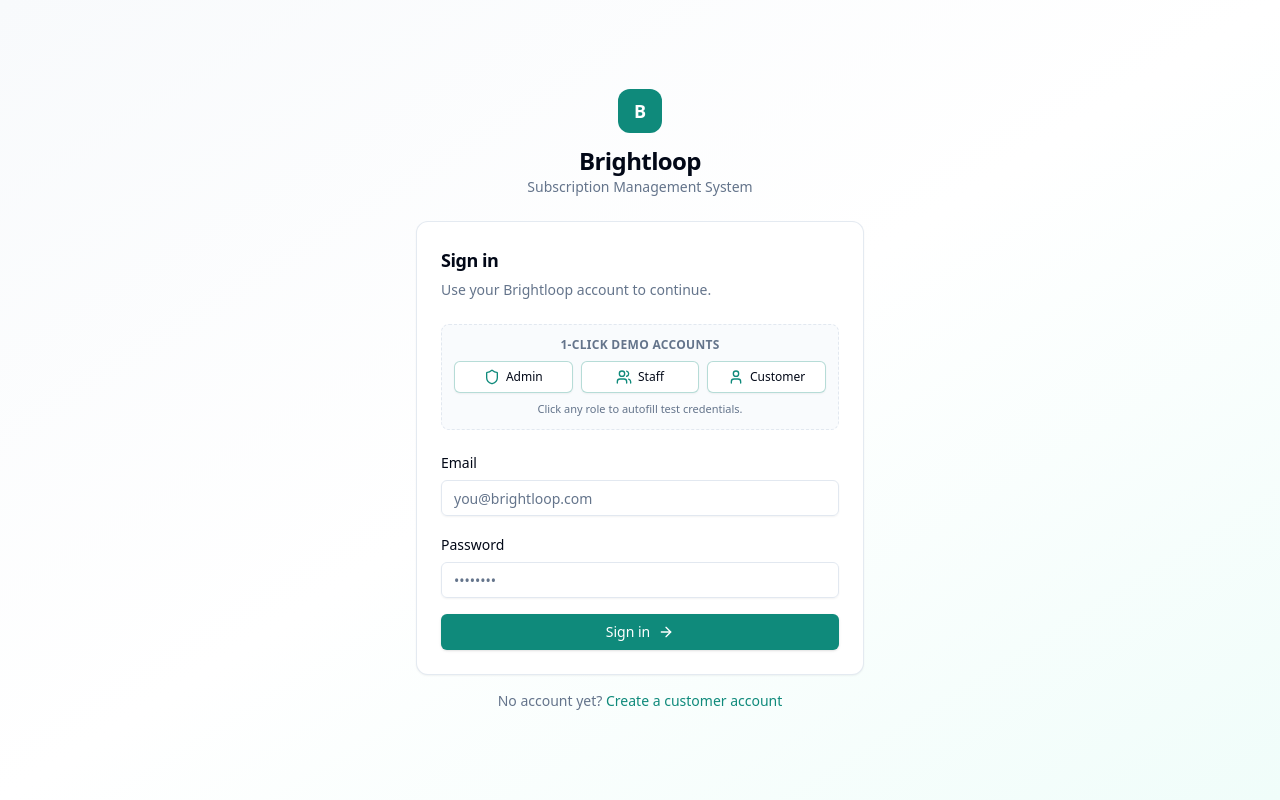
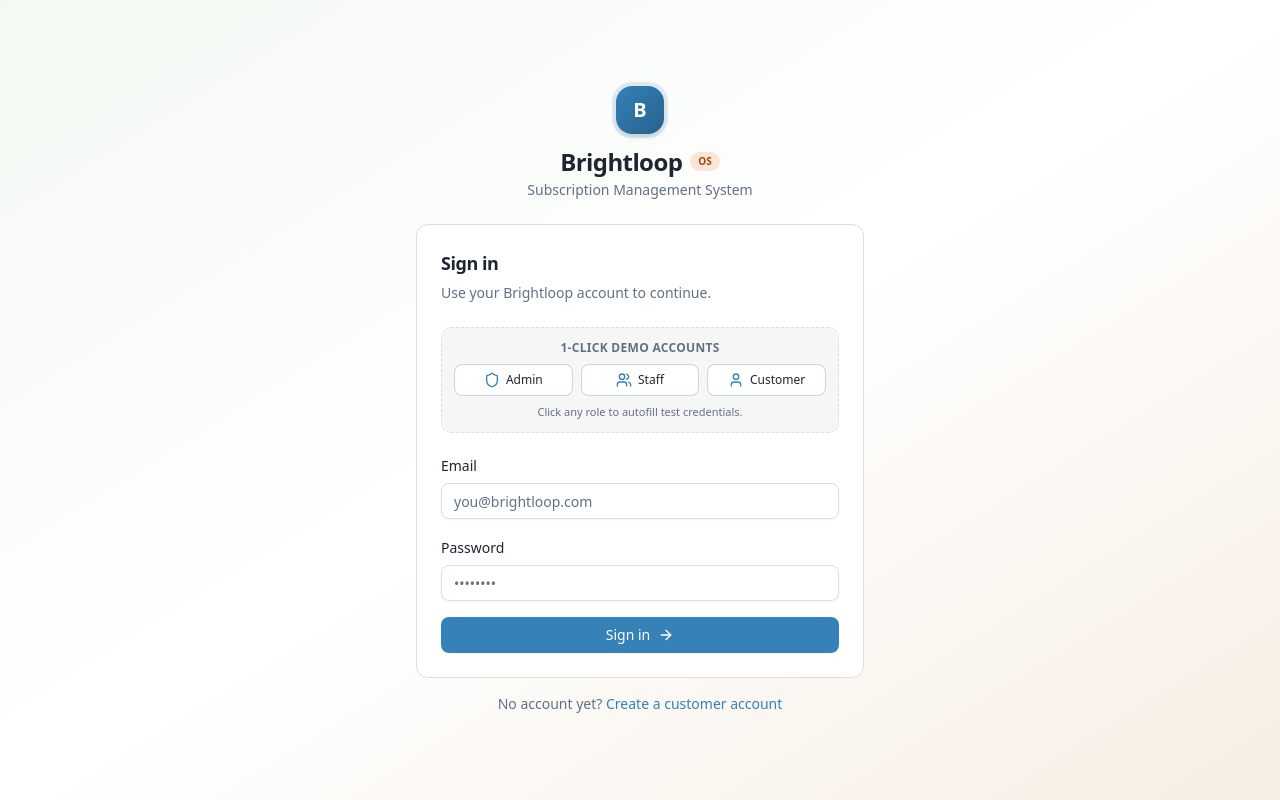
Before and after one commit to jayz20083147/OdooXflux_hackathon, a Next.js app: page /login in a window 1280 px wide. Built offline with nearby package versions, Linux system fonts and the light colour scheme.

Commit message:
style(ui): redesign interface with custom palette (#ebe9e9, #f3f8f2, #3581b8, #fcb07e, #dee2d6)

```diff
--- a/src/app/(app)/layout.tsx
+++ b/src/app/(app)/layout.tsx
@@ -8,7 +8,7 @@ export default async function AppLayout({
   const user = await requireUser();
 
   return (
-    <div className="flex min-h-screen bg-slate-50/50">
+    <div className="flex min-h-screen bg-background">
       <AppSidebar role={user.role} />
       <div className="flex min-w-0 flex-1 flex-col">
         <AppHeader user={user} />
--- a/src/app/(auth)/layout.tsx
+++ b/src/app/(auth)/layout.tsx
@@ -2,14 +2,19 @@ export default function AuthLayout({
   children,
 }: Readonly<{ children: React.ReactNode }>) {
   return (
-    <div className="flex min-h-screen items-center justify-center bg-gradient-to-br from-slate-50 via-white to-teal-50 px-4 py-10">
+    <div className="flex min-h-screen items-center justify-center bg-gradient-to-br from-brand-mint via-card to-brand-peach/15 px-4 py-10 selection:bg-brand-peach/30">
       <div className="w-full max-w-md">
         <div className="mb-6 text-center">
-          <div className="mx-auto mb-3 flex h-11 w-11 items-center justify-center rounded-xl bg-primary text-lg font-bold text-primary-foreground">
+          <div className="mx-auto mb-3 flex h-12 w-12 items-center justify-center rounded-2xl bg-gradient-to-br from-brand-ocean to-[#26628d] text-xl font-bold text-white shadow-md ring-4 ring-brand-ocean/15">
             B
           </div>
-          <h1 className="text-2xl font-semibold tracking-tight">Brightloop</h1>
-          <p className="text-sm text-muted-foreground">
+          <div className="flex items-center justify-center gap-2">
+            <h1 className="text-2xl font-bold tracking-tight text-foreground">Brightloop</h1>
+            <span className="rounded-full bg-brand-peach/30 text-[#9a4b16] px-2 py-0.5 text-[10px] font-bold">
+              OS
+            </span>
+          </div>
+          <p className="text-sm font-medium text-muted-foreground mt-0.5">
             Subscription Management System
           </p>
         </div>
--- a/src/app/(portal)/layout.tsx
+++ b/src/app/(portal)/layout.tsx
@@ -14,7 +14,7 @@ export default async function PortalLayout({
   if (user.role !== "CUSTOMER") redirect("/admin");
 
   return (
-    <div className="min-h-screen bg-slate-50">
+    <div className="min-h-screen bg-background">
       <PortalNav userName={user.name ?? user.email ?? "Customer"} />
       <main className="mx-auto max-w-5xl px-4 py-8">{children}</main>
     </div>
--- a/src/app/globals.css
+++ b/src/app/globals.css
@@ -4,48 +4,48 @@
 
 @layer base {
   :root {
-    --background: 0 0% 100%;
-    --foreground: 222.2 84% 4.9%;
+    --background: 110 25% 96.5%; /* #f3f8f2 Nyanza / Mint Cream */
+    --foreground: 215 25% 15%;
     --card: 0 0% 100%;
-    --card-foreground: 222.2 84% 4.9%;
+    --card-foreground: 215 25% 15%;
     --popover: 0 0% 100%;
-    --popover-foreground: 222.2 84% 4.9%;
-    --primary: 173 80% 30%;
+    --popover-foreground: 215 25% 15%;
+    --primary: 205 55% 46.5%; /* #3581b8 Steel Ocean Blue */
     --primary-foreground: 0 0% 100%;
-    --secondary: 210 40% 96.1%;
-    --secondary-foreground: 222.2 47.4% 11.2%;
-    --muted: 210 40% 96.1%;
-    --muted-foreground: 215.4 16.3% 46.9%;
-    --accent: 210 40% 96.1%;
-    --accent-foreground: 222.2 47.4% 11.2%;
+    --secondary: 0 3% 91.8%; /* #ebe9e9 Platinum */
+    --secondary-foreground: 215 25% 20%;
+    --muted: 0 3% 91.8%; /* #ebe9e9 */
+    --muted-foreground: 215 15% 45%;
+    --accent: 24 95% 74%; /* #fcb07e Warm Peach / Coral */
+    --accent-foreground: 15 75% 24%;
     --destructive: 0 72.2% 50.6%;
     --destructive-foreground: 0 0% 100%;
-    --border: 214.3 31.8% 91.4%;
-    --input: 214.3 31.8% 91.4%;
-    --ring: 173 80% 30%;
-    --radius: 0.5rem;
+    --border: 80 17% 86%; /* #dee2d6 Timberwolf */
+    --input: 80 17% 86%; /* #dee2d6 */
+    --ring: 205 55% 46.5%; /* #3581b8 */
+    --radius: 0.625rem;
   }
 
   .dark {
-    --background: 222.2 84% 4.9%;
-    --foreground: 210 40% 98%;
-    --card: 222.2 84% 4.9%;
-    --card-foreground: 210 40% 98%;
-    --popover: 222.2 84% 4.9%;
-    --popover-foreground: 210 40% 98%;
-    --primary: 173 80% 40%;
-    --primary-foreground: 222.2 47.4% 11.2%;
-    --secondary: 217.2 32.6% 17.5%;
-    --secondary-foreground: 210 40% 98%;
-    --muted: 217.2 32.6% 17.5%;
-    --muted-foreground: 215 20.2% 65.1%;
-    --accent: 217.2 32.6% 17.5%;
-    --accent-foreground: 210 40% 98%;
+    --background: 215 28% 10%;
+    --foreground: 110 25% 96.5%;
+    --card: 215 25% 13%;
+    --card-foreground: 110 25% 96.5%;
+    --popover: 215 25% 13%;
+    --popover-foreground: 110 25% 96.5%;
+    --primary: 205 65% 55%;
+    --primary-foreground: 0 0% 100%;
+    --secondary: 215 20% 18%;
+    --secondary-foreground: 110 25% 96.5%;
+    --muted: 215 20% 18%;
+    --muted-foreground: 80 10% 70%;
+    --accent: 24 85% 65%;
+    --accent-foreground: 0 0% 100%;
     --destructive: 0 62.8% 30.6%;
-    --destructive-foreground: 210 40% 98%;
-    --border: 217.2 32.6% 17.5%;
-    --input: 217.2 32.6% 17.5%;
-    --ring: 173 80% 40%;
+    --destructive-foreground: 0 0% 100%;
+    --border: 215 18% 22%;
+    --input: 215 18% 22%;
+    --ring: 205 65% 55%;
   }
 }
 
@@ -54,6 +54,6 @@
     @apply border-border;
   }
   body {
-    @apply bg-background text-foreground;
+    @apply bg-background text-foreground antialiased selection:bg-brand-peach/30 selection:text-foreground;
   }
 }
--- a/src/components/app-sidebar.tsx
+++ b/src/components/app-sidebar.tsx
@@ -79,16 +79,19 @@ export function AppSidebar({ role }: { role: Role }) {
   let lastSection = "";
 
   return (
-    <aside className="hidden w-64 shrink-0 flex-col border-r border-slate-200/80 bg-slate-50/70 md:flex">
+    <aside className="hidden w-64 shrink-0 flex-col border-r border-border bg-card/80 backdrop-blur-md md:flex">
       {/* Brand Header */}
-      <div className="flex h-16 items-center gap-3 border-b border-slate-200/80 px-5">
-        <div className="flex h-8 w-8 items-center justify-center rounded-lg bg-primary text-sm font-bold text-primary-foreground shadow-sm">
+      <div className="flex h-16 items-center gap-3 border-b border-border px-5 bg-card/60">
+        <div className="flex h-9 w-9 items-center justify-center rounded-lg bg-gradient-to-br from-brand-ocean to-[#26628d] text-sm font-bold text-white shadow-xs ring-2 ring-brand-ocean/20">
           B
         </div>
         <div>
-          <p className="text-sm font-semibold tracking-tight text-foreground">Brightloop</p>
-          <p className="text-[11px] font-medium text-muted-foreground uppercase tracking-wider">
-            Subscriptions
+          <div className="flex items-center gap-1.5">
+            <p className="text-sm font-bold tracking-tight text-foreground">Brightloop</p>
+            <span className="h-1.5 w-1.5 rounded-full bg-brand-peach"></span>
+          </div>
+          <p className="text-[10px] font-semibold text-muted-foreground uppercase tracking-widest">
+            Subscriptions OS
           </p>
         </div>
       </div>
@@ -108,7 +111,7 @@ export function AppSidebar({ role }: { role: Role }) {
           return (
             <div key={item.href}>
               {showSection && (
-                <p className="px-3 pt-3 pb-1 text-[10px] font-semibold uppercase tracking-wider text-muted-foreground/80">
+                <p className="px-3 pt-3 pb-1 text-[10px] font-bold uppercase tracking-wider text-muted-foreground/80">
                   {item.section}
                 </p>
               )}
@@ -117,14 +120,14 @@ export function AppSidebar({ role }: { role: Role }) {
                 className={cn(
                   "group flex items-center gap-3 rounded-lg px-3 py-2 text-sm font-medium transition-all duration-150",
                   active
-                    ? "bg-primary/10 text-primary font-semibold shadow-xs"
-                    : "text-slate-600 hover:bg-slate-200/50 hover:text-slate-900",
+                    ? "bg-brand-ocean/15 text-brand-ocean font-semibold shadow-xs"
+                    : "text-foreground/75 hover:bg-muted/70 hover:text-foreground",
                 )}
               >
                 <Icon
                   className={cn(
                     "h-4 w-4 transition-colors",
-                    active ? "text-primary" : "text-slate-400 group-hover:text-slate-700",
+                    active ? "text-brand-ocean" : "text-muted-foreground group-hover:text-foreground",
                   )}
                 />
                 <span>{item.label}</span>
@@ -135,17 +138,22 @@ export function AppSidebar({ role }: { role: Role }) {
       </nav>
 
       {/* Footer / Account */}
-      <div className="border-t border-slate-200/80 p-3 bg-slate-50/50">
-        <div className="px-3 pb-2">
-          <p className="text-xs font-medium text-slate-700">Role: {ROLE_LABEL[role]}</p>
-          <p className="text-[11px] text-muted-foreground">Brightloop Enterprise</p>
+      <div className="border-t border-border p-3 bg-muted/30">
+        <div className="px-3 pb-2 flex items-center justify-between">
+          <div>
+            <p className="text-xs font-semibold text-foreground">{ROLE_LABEL[role]}</p>
+            <p className="text-[11px] text-muted-foreground">Brightloop Enterprise</p>
+          </div>
+          <span className="rounded-full bg-brand-peach/30 text-[#9a4b16] px-2 py-0.5 text-[10px] font-bold">
+            Live
+          </span>
         </div>
         <form action={logoutAction}>
           <Button
             type="submit"
             variant="ghost"
             size="sm"
-            className="w-full justify-start gap-2.5 text-xs text-muted-foreground hover:text-foreground hover:bg-slate-200/50"
+            className="w-full justify-start gap-2.5 text-xs text-muted-foreground hover:text-foreground hover:bg-muted"
           >
             <LogOut className="h-3.5 w-3.5" />
             Sign out
--- a/src/components/ui/badge.tsx
+++ b/src/components/ui/badge.tsx
@@ -4,17 +4,18 @@ import { cva, type VariantProps } from "class-variance-authority";
 import { cn } from "@/lib/utils";
 
 const badgeVariants = cva(
-  "inline-flex items-center rounded-full border px-2.5 py-0.5 text-xs font-medium transition-colors",
+  "inline-flex items-center rounded-full border px-2.5 py-0.5 text-xs font-medium transition-colors shadow-2xs",
   {
     variants: {
       variant: {
-        default: "border-transparent bg-primary/10 text-primary",
-        secondary: "border-transparent bg-secondary text-secondary-foreground",
-        destructive:
-          "border-transparent bg-destructive/10 text-destructive",
-        outline: "text-foreground",
-        success: "border-transparent bg-emerald-100 text-emerald-800",
-        warning: "border-transparent bg-amber-100 text-amber-800",
+        default: "border-transparent bg-primary/15 text-primary font-semibold",
+        secondary: "border-border bg-secondary text-secondary-foreground",
+        destructive: "border-transparent bg-destructive/10 text-destructive",
+        outline: "text-foreground border-border bg-card/60",
+        success: "border-emerald-200 bg-emerald-50 text-emerald-800",
+        warning: "border-amber-200 bg-amber-50 text-amber-800",
+        warm: "border-brand-peach/50 bg-brand-peach/25 text-[#9a4b16] font-semibold",
+        ocean: "border-brand-ocean/30 bg-brand-ocean/15 text-brand-ocean font-semibold",
       },
     },
     defaultVariants: {
--- a/src/components/ui/button.tsx
+++ b/src/components/ui/button.tsx
@@ -5,24 +5,25 @@ import { cva, type VariantProps } from "class-variance-authority";
 import { cn } from "@/lib/utils";
 
 const buttonVariants = cva(
-  "inline-flex items-center justify-center gap-2 whitespace-nowrap rounded-md text-sm font-medium transition-colors focus-visible:outline-none focus-visible:ring-2 focus-visible:ring-ring focus-visible:ring-offset-2 disabled:pointer-events-none disabled:opacity-50 [&_svg]:size-4 [&_svg]:shrink-0",
+  "inline-flex items-center justify-center gap-2 whitespace-nowrap rounded-md text-sm font-medium transition-all focus-visible:outline-none focus-visible:ring-2 focus-visible:ring-ring focus-visible:ring-offset-2 disabled:pointer-events-none disabled:opacity-50 [&_svg]:size-4 [&_svg]:shrink-0",
   {
     variants: {
       variant: {
-        default: "bg-primary text-primary-foreground shadow hover:bg-primary/90",
+        default: "bg-primary text-primary-foreground shadow-xs hover:bg-primary/90 active:scale-[0.99]",
+        accent: "bg-brand-peach text-[#7c2d12] font-semibold shadow-xs hover:bg-brand-peach/90 active:scale-[0.99]",
         destructive:
-          "bg-destructive text-destructive-foreground shadow-sm hover:bg-destructive/90",
+          "bg-destructive text-destructive-foreground shadow-xs hover:bg-destructive/90",
         outline:
-          "border border-input bg-background shadow-sm hover:bg-accent hover:text-accent-foreground",
+          "border border-border bg-card shadow-xs hover:bg-muted hover:text-foreground active:scale-[0.99]",
         secondary:
-          "bg-secondary text-secondary-foreground shadow-sm hover:bg-secondary/80",
-        ghost: "hover:bg-accent hover:text-accent-foreground",
+          "border border-border/60 bg-secondary text-secondary-foreground shadow-xs hover:bg-secondary/80",
+        ghost: "hover:bg-muted/80 hover:text-foreground",
         link: "text-primary underline-offset-4 hover:underline",
       },
       size: {
         default: "h-9 px-4 py-2",
         sm: "h-8 rounded-md px-3 text-xs",
-        lg: "h-10 rounded-md px-6",
+        lg: "h-10 rounded-md px-6 text-base",
         icon: "h-9 w-9",
       },
     },
--- a/src/components/ui/card.tsx
+++ b/src/components/ui/card.tsx
@@ -7,7 +7,7 @@ const Card = React.forwardRef<HTMLDivElement, React.ComponentProps<"div">>(
     <div
       ref={ref}
       className={cn(
-        "rounded-xl border border-slate-200/90 bg-card text-card-foreground shadow-sm transition-all overflow-hidden",
+        "rounded-xl border border-border bg-card text-card-foreground shadow-xs transition-all overflow-hidden",
         className,
       )}
       {...props}
--- a/src/components/ui/table.tsx
+++ b/src/components/ui/table.tsx
@@ -21,7 +21,7 @@ const TableHeader = React.forwardRef<
 >(({ className, ...props }, ref) => (
   <thead
     ref={ref}
-    className={cn("border-b bg-slate-50/75 text-xs uppercase tracking-wider text-muted-foreground", className)}
+    className={cn("border-b border-border bg-muted/60 text-xs uppercase tracking-wider text-muted-foreground", className)}
     {...props}
   />
 ));
@@ -44,7 +44,7 @@ const TableRow = React.forwardRef<HTMLTableRowElement, React.ComponentProps<"tr"
     <tr
       ref={ref}
       className={cn(
-        "border-b border-border/50 transition-colors hover:bg-slate-50/70 data-[state=selected]:bg-muted/60",
+        "border-b border-border/60 transition-colors hover:bg-muted/40 data-[state=selected]:bg-muted/60",
         className,
       )}
       {...props}
--- a/tailwind.config.ts
+++ b/tailwind.config.ts
@@ -11,6 +11,13 @@ const config: Config = {
     },
     extend: {
       colors: {
+        brand: {
+          ocean: "#3581b8",
+          peach: "#fcb07e",
+          mint: "#f3f8f2",
+          platinum: "#ebe9e9",
+          timberwolf: "#dee2d6",
+        },
         border: "hsl(var(--border))",
         input: "hsl(var(--input))",
         ring: "hsl(var(--ring))",
```
Also changed, not shown: src/components/page-header.tsx (+4 -4 lines), src/components/portal-nav.tsx (+8 -8 lines).
